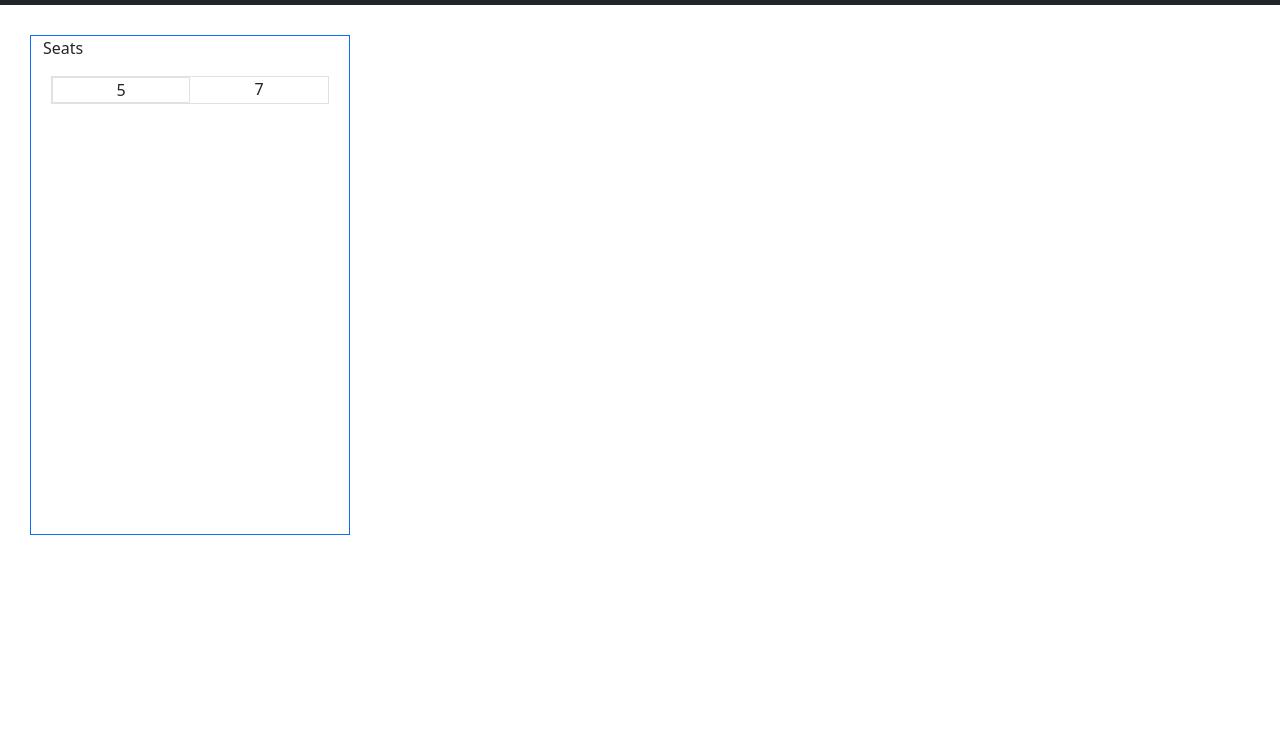
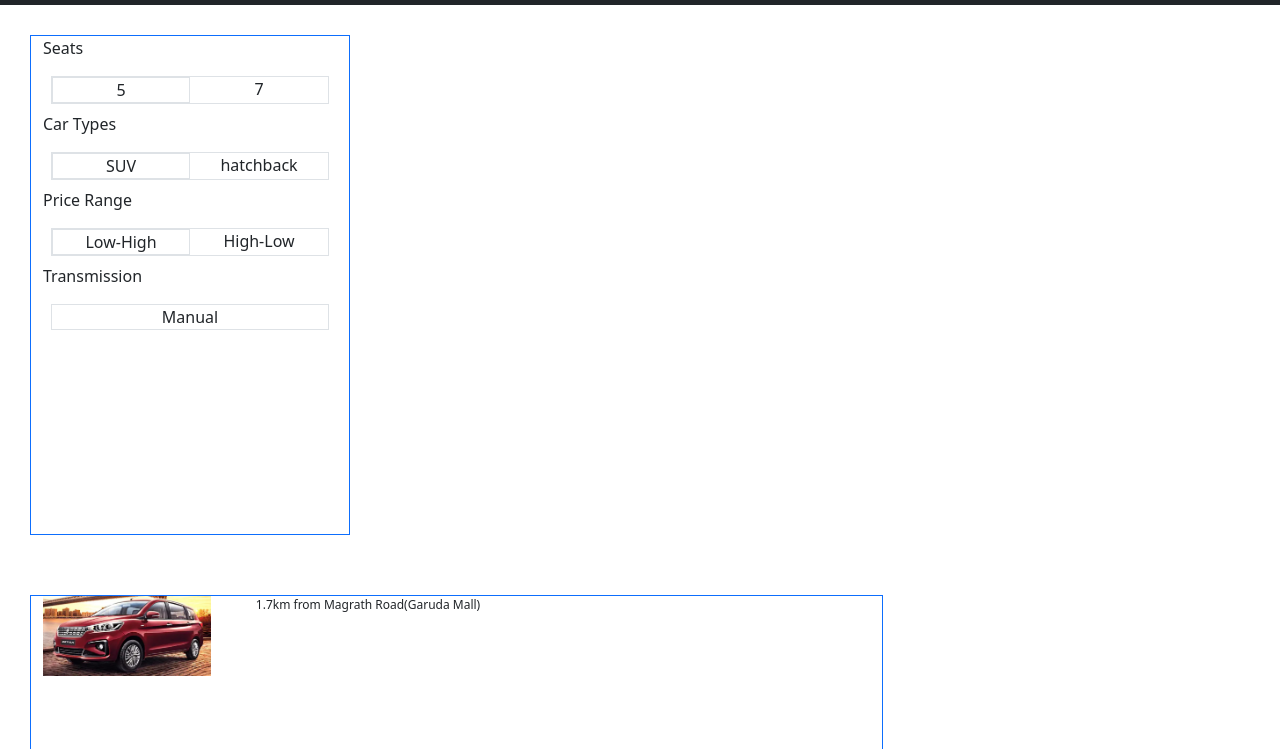
Before and after one commit to kavyad14/car-rental, a plain HTML site: page car rental/cars.html in a window 1280 px wide. Shown: the part 51-800 px from the top of the page. Drawn offline with nearby package versions, Linux system fonts and the light colour scheme; files whose address does not match are found by name.

Commit message:
2nd code

```diff
--- a/car rental/cars.html
+++ b/car rental/cars.html
@@ -49,9 +49,45 @@
     					<center>7</center>
     					</div>
     			</div>
+    			<p>Car Types</p>
+    			<div class="row border m-2 ">
+    					<div class="col-md-6 border ">
+    						<center>SUV</center>
+    					</div>
+    					<div class="col-md-6">
+    					<center>hatchback</center>
+    					</div>
+    			</div>
+    			<p>Price Range</p>
+    			<div class="row border m-2 ">
+    		      <div class="col-md-6 border ">
+    						<center>Low-High</center>
+    					</div>
+    					<div class="col-md-6">
+    					<center>High-Low</center>
+    					</div>
+
+    			</div>
+    			<p>Transmission</p>
+    			<div class="row border m-2 ">
+    		      <div class="col-md-12  ">
+    						<center>Manual</center>
+    					</div>
+
+    			</div>
+
     		</div>
-    		<div class="col-md-9" >
-    </div>
+    		<div class="col-md-8 border border-primary sort" >
+    		<div class="row">
+    			<div class="col-md-3">
+    				<img class="img-responsive car" src="D:/web development/car rental/maruti ertiga.jpeg" >
+    		</div>
+    		<div class="col-md-6">
+    			<p class="area">1.7km from Magrath Road(Garuda Mall)</p>
+    		</div>
+    		<div class="col-md-3">
+    		</div>
+          </div>
 </div>
 </div>
 </body>
--- a/car rental/css/style.css
+++ b/car rental/css/style.css
@@ -35,3 +35,10 @@ footer{
 	height: 500px;
 	margin: 30px;
 }
+.car{
+	height:80px;
+}
+.area{
+	font-size: 12px;
+	font-weight: 100;
+}
```
Also changed, not shown: car rental/creta.jpeg (added), car rental/datsun go.jpeg (added), car rental/maruti ertiga.jpeg (added).
